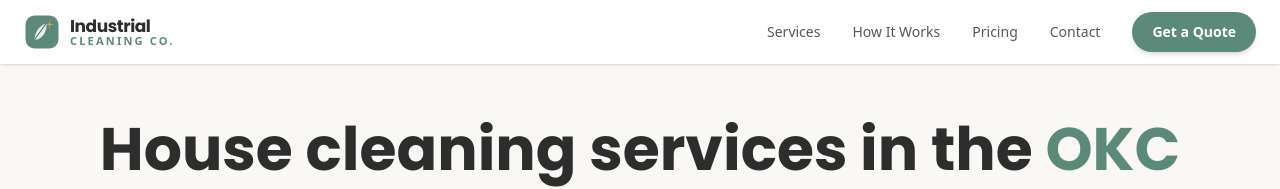
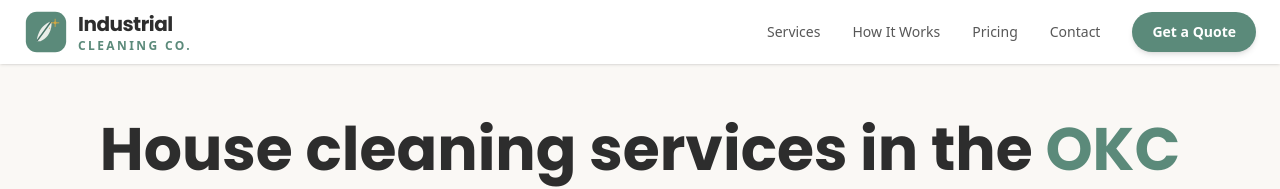
Before and after one commit to thewimybarbarian/industrial-cleaning-services, a Next.js app: page / in a window 1280 px wide. Shown: the top 189 px of the page. Built offline with nearby package versions, Linux system fonts and the light colour scheme.

Commit message:
Increase logo size — icon 36→44px, text larger
Co-Authored-By: Claude Opus 4.6 <noreply@anthropic.com>

```diff
--- a/src/components/Footer.tsx
+++ b/src/components/Footer.tsx
@@ -5,7 +5,7 @@ export default function Footer() {
         {/* Brand */}
         <div>
           <div className="flex items-center gap-2.5 mb-4">
-            <svg width="36" height="36" viewBox="0 0 48 48" fill="none" xmlns="http://www.w3.org/2000/svg">
+            <svg width="44" height="44" viewBox="0 0 48 48" fill="none" xmlns="http://www.w3.org/2000/svg">
               <rect x="2" y="2" width="44" height="44" rx="12" fill="#5B8A7A" />
               <path d="M14 34 C14 34 14 18 30 12 C30 12 32 28 18 34" fill="#FAF8F5" opacity="0.9" />
               <path d="M14 34 C14 34 20 26 30 12" stroke="#4A7468" strokeWidth="1.5" fill="none" />
@@ -15,10 +15,10 @@ export default function Footer() {
               <circle cx="28" cy="20" r="0.8" fill="#D4A843" opacity="0.6" />
             </svg>
             <div className="flex flex-col leading-none">
-              <span className="text-[17px] font-bold text-white tracking-tight" style={{ fontFamily: "var(--font-poppins)" }}>
+              <span className="text-xl font-bold text-white tracking-tight" style={{ fontFamily: "var(--font-poppins)" }}>
                 Industrial
               </span>
-              <span className="text-[11px] font-semibold tracking-[0.2em] uppercase text-green">
+              <span className="text-xs font-semibold tracking-[0.2em] uppercase text-green">
                 Cleaning Co.
               </span>
             </div>
--- a/src/components/Navbar.tsx
+++ b/src/components/Navbar.tsx
@@ -10,24 +10,20 @@ export default function Navbar() {
       <div className="max-w-7xl mx-auto px-6 flex items-center justify-between h-16">
         {/* Logo */}
         <a href="#" className="flex items-center gap-2.5">
-          <svg width="36" height="36" viewBox="0 0 48 48" fill="none" xmlns="http://www.w3.org/2000/svg">
-            {/* Rounded square background */}
+          <svg width="44" height="44" viewBox="0 0 48 48" fill="none" xmlns="http://www.w3.org/2000/svg">
             <rect x="2" y="2" width="44" height="44" rx="12" fill="#5B8A7A" />
-            {/* Leaf shape — clean/eco/fresh */}
             <path d="M14 34 C14 34 14 18 30 12 C30 12 32 28 18 34" fill="#FAF8F5" opacity="0.9" />
             <path d="M14 34 C14 34 20 26 30 12" stroke="#4A7468" strokeWidth="1.5" fill="none" />
-            {/* Sparkle — clean/shine accent */}
             <circle cx="34" cy="14" r="1.5" fill="#D4A843" />
             <line x1="34" y1="10" x2="34" y2="18" stroke="#D4A843" strokeWidth="1" strokeLinecap="round" />
             <line x1="30" y1="14" x2="38" y2="14" stroke="#D4A843" strokeWidth="1" strokeLinecap="round" />
-            {/* Small sparkle */}
             <circle cx="28" cy="20" r="0.8" fill="#D4A843" opacity="0.6" />
           </svg>
           <div className="flex flex-col leading-none">
-            <span className="text-[17px] font-bold text-dark tracking-tight" style={{ fontFamily: "var(--font-poppins)" }}>
+            <span className="text-xl font-bold text-dark tracking-tight" style={{ fontFamily: "var(--font-poppins)" }}>
               Industrial
             </span>
-            <span className="text-[11px] font-semibold tracking-[0.2em] uppercase" style={{ color: "#5B8A7A" }}>
+            <span className="text-xs font-semibold tracking-[0.2em] uppercase" style={{ color: "#5B8A7A" }}>
               Cleaning Co.
             </span>
           </div>
```
